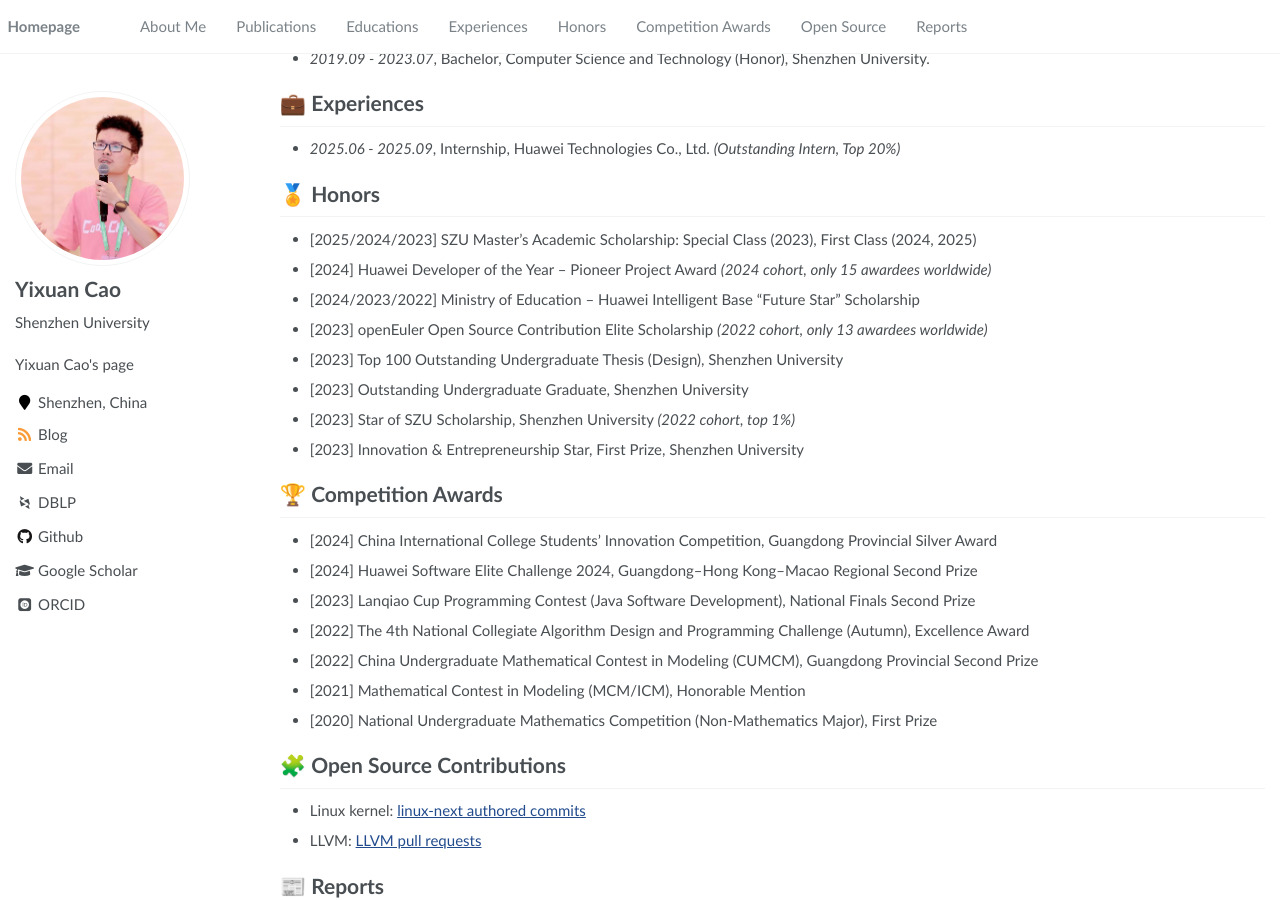
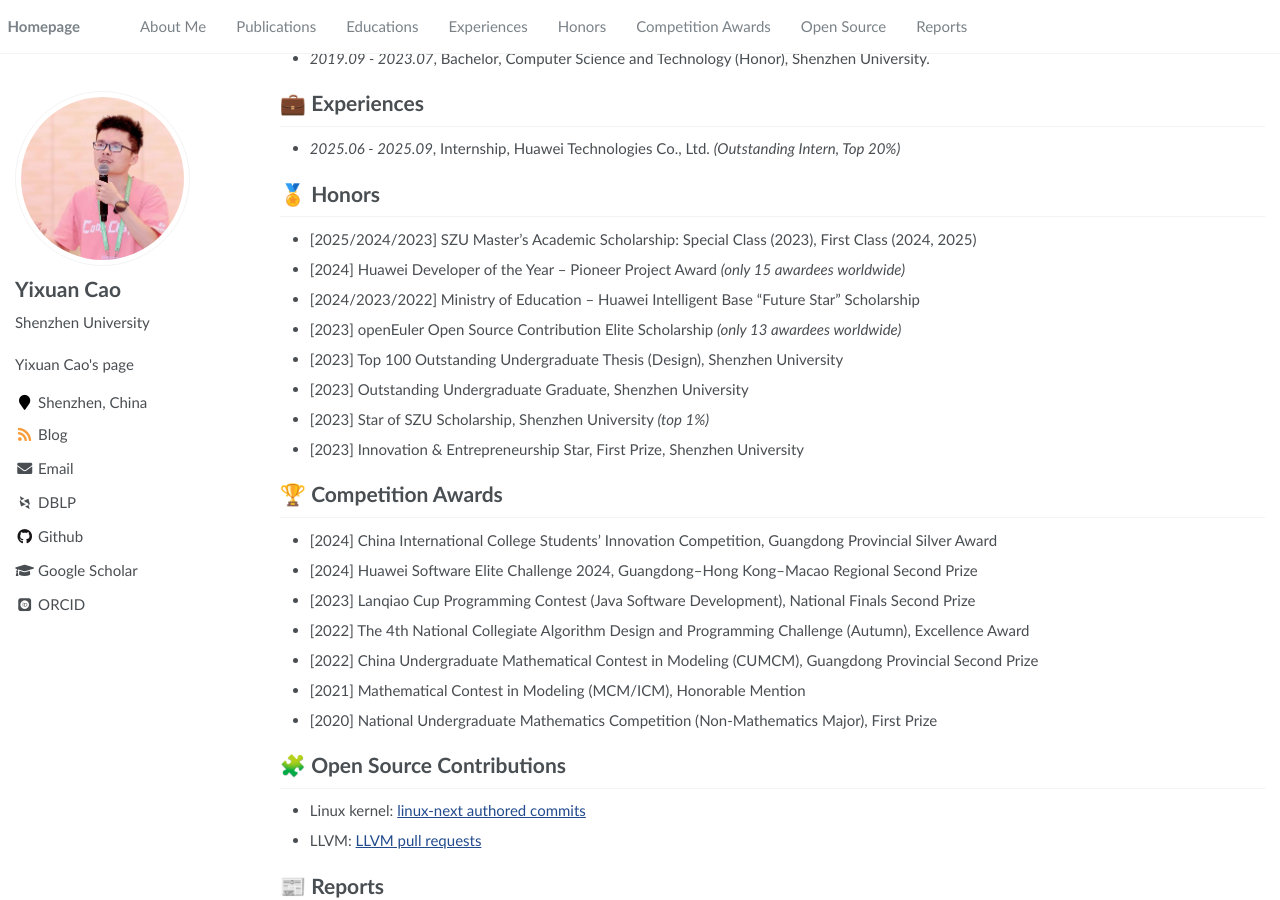
Before and after one commit to Cao-Wuhui/Cao-Wuhui.github.io, a Jekyll site: the page built from _pages/about.md, in a window 1280 px wide and 900 px high, scrolled down 669 px. Built offline with Jekyll 4.4.1, drawn with Linux system fonts in a browser that asks for light colours; some web fonts are replaced.

Commit message:
Eliminate ambiguity introduced by "cohort"

```diff
--- a/_pages/about.md
+++ b/_pages/about.md
@@ -41,12 +41,12 @@ My research interests lie in software systems, security, and large language mode
 
 # 🏅 Honors
 - [2025/2024/2023] SZU Master's Academic Scholarship: Special Class (2023), First Class (2024, 2025)
-- [2024] Huawei Developer of the Year – Pioneer Project Award *(2024 cohort, only 15 awardees worldwide)*
+- [2024] Huawei Developer of the Year – Pioneer Project Award *(only 15 awardees worldwide)*
 - [2024/2023/2022] Ministry of Education – Huawei Intelligent Base "Future Star" Scholarship
-- [2023] openEuler Open Source Contribution Elite Scholarship *(2022 cohort, only 13 awardees worldwide)*
+- [2023] openEuler Open Source Contribution Elite Scholarship *(only 13 awardees worldwide)*
 - [2023] Top 100 Outstanding Undergraduate Thesis (Design), Shenzhen University
 - [2023] Outstanding Undergraduate Graduate, Shenzhen University
-- [2023] Star of SZU Scholarship, Shenzhen University *(2022 cohort, top 1%)*
+- [2023] Star of SZU Scholarship, Shenzhen University *(top 1%)*
 - [2023] Innovation & Entrepreneurship Star, First Prize, Shenzhen University
 
 # 🏆 Competition Awards
```
